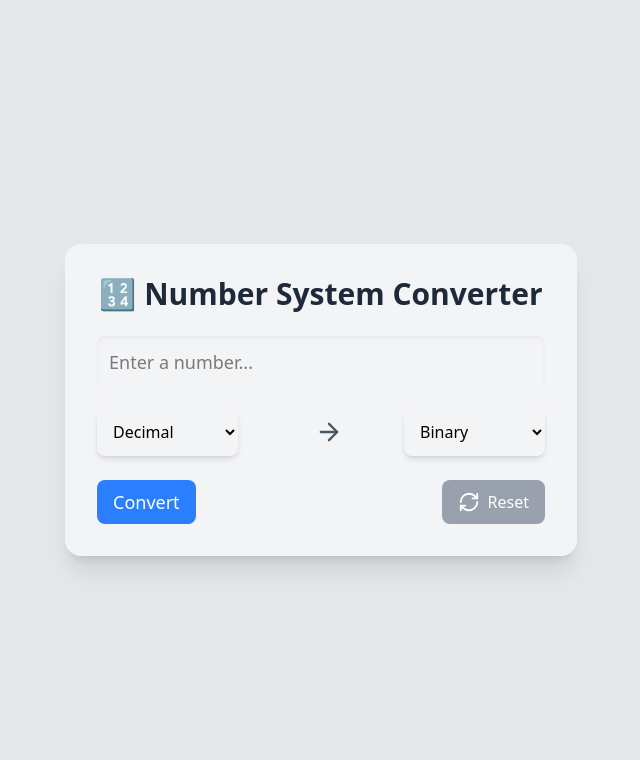
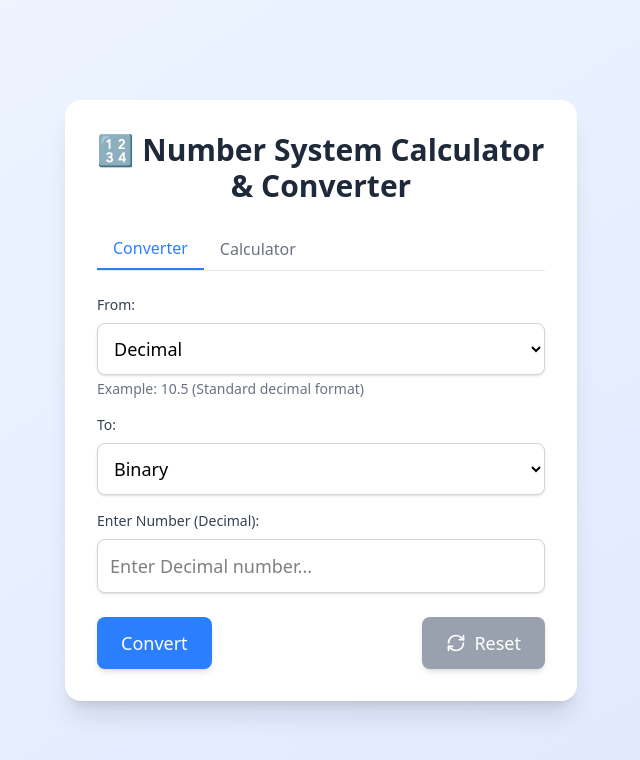
Before and after one commit to khushikumarigupta14/number-conversion-system, a React (Vite) app: page / in a window 1280 px wide. Shown: the top 760 px of the page, without its empty margins (319-959 px from the left). Built offline with nearby package versions, Linux system fonts and the light colour scheme.

Commit message:
feat: implement number system calculator with basic arithmetic operations and enhanced input validation

```diff
--- a/src/Convertor.jsx
+++ b/src/Convertor.jsx
@@ -1,141 +1,375 @@
 import React, { useState, useCallback } from "react";
-import { ArrowRight, RefreshCw } from "lucide-react";
+import { ArrowRight, RefreshCw, Plus, Minus, X, Divide } from "lucide-react";
 
 const Converter = () => {
-  const [inputValue, setInputValue] = useState("");
+  const [inputValue1, setInputValue1] = useState("");
+  const [inputValue2, setInputValue2] = useState("");
+  const [operation, setOperation] = useState("none");
   const [fromBase, setFromBase] = useState("decimal");
   const [toBase, setToBase] = useState("binary");
   const [result, setResult] = useState("");
   const [error, setError] = useState("");
+  const [activeTab, setActiveTab] = useState("converter");
 
   const bases = {
-    decimal: 10,
-    binary: 2,
-    octal: 8,
-    hexadecimal: 16,
+    decimal: { name: "Decimal", radix: 10 },
+    binary: { name: "Binary", radix: 2 },
+    octal: { name: "Octal", radix: 8 },
+    hexadecimal: { name: "Hexadecimal", radix: 16 },
   };
 
   const baseValidation = {
-    binary: /^[01]+$/,
-    octal: /^[0-7]+$/,
-    decimal: /^[0-9]+$/,
-    hexadecimal: /^[0-9A-Fa-f]+$/,
+    binary: /^[01]+(\.[01]+)?$/,
+    octal: /^[0-7]+(\.[0-7]+)?$/,
+    decimal: /^[0-9]+(\.[0-9]+)?$/,
+    hexadecimal: /^[0-9A-Fa-f]+(\.[0-9A-Fa-f]+)?$/,
   };
 
   const examples = {
-    binary: "Example: 1010 (Binary for 10)",
-    octal: "Example: 12 (Octal for 10)",
-    decimal: "Example: 10 (Standard decimal format)",
-    hexadecimal: "Example: A (Hexadecimal for 10)",
+    binary: "Example: 1010.101 (Binary for 10.625)",
+    octal: "Example: 12.4 (Octal for 10.5)",
+    decimal: "Example: 10.5 (Standard decimal format)",
+    hexadecimal: "Example: A.8 (Hexadecimal for 10.5)",
   };
 
-  const validateInput = (value, base) => {
+  const validateInput = (value, baseType) => {
     if (!value.trim()) {
       throw new Error("⚠️ Please enter a number.");
     }
 
-    if (!baseValidation[base].test(value)) {
-      throw new Error(`❌ Invalid input for ${base}. ${examples[base]}`);
+    if (!baseValidation[baseType].test(value)) {
+      throw new Error(
+        `❌ Invalid input for ${bases[baseType].name}. ${examples[baseType]}`
+      );
     }
   };
 
-  const convertNumber = useCallback(() => {
+  const parseNumber = (value, fromBase) => {
+    if (fromBase === "decimal") {
+      return parseFloat(value);
+    }
+
+    // Split into integer and fractional parts
+    const parts = value.split(".");
+    let integerPart = parts[0] || "0";
+    let fractionalPart = parts[1] || "0";
+
+    // Convert integer part
+    const integerValue = parseInt(integerPart, bases[fromBase].radix);
+
+    // Convert fractional part
+    let fractionalValue = 0;
+    for (let i = 0; i < fractionalPart.length; i++) {
+      const digit = parseInt(fractionalPart[i], bases[fromBase].radix);
+      fractionalValue += digit / Math.pow(bases[fromBase].radix, i + 1);
+    }
+
+    return integerValue + fractionalValue;
+  };
+
+  const convertToBase = (decimalValue, toBase) => {
+    if (toBase === "decimal") {
+      return decimalValue.toString();
+    }
+
+    const radix = bases[toBase].radix;
+
+    // Handle integer part
+    let integerPart = Math.floor(Math.abs(decimalValue));
+    let integerResult = integerPart.toString(radix).toUpperCase();
+
+    // Handle fractional part
+    let fractionalPart = Math.abs(decimalValue) - integerPart;
+    let fractionalResult = "";
+    const precision = 10; // Maximum digits after decimal point
+
+    for (let i = 0; i < precision && fractionalPart > 0; i++) {
+      fractionalPart *= radix;
+      const digit = Math.floor(fractionalPart);
+      fractionalResult += digit.toString(radix).toUpperCase();
+      fractionalPart -= digit;
+    }
+
+    // Handle negative numbers
+    const sign = decimalValue < 0 ? "-" : "";
+
+    return fractionalResult
+      ? `${sign}${integerResult}.${fractionalResult}`
+      : `${sign}${integerResult}`;
+  };
+
+  const performConversion = useCallback(() => {
     setError("");
     setResult("");
 
     try {
-      validateInput(inputValue, fromBase);
-
-      let decimalValue = parseInt(inputValue, bases[fromBase]);
-      let convertedValue = decimalValue.toString(bases[toBase]).toUpperCase();
-
+      validateInput(inputValue1, fromBase);
+      const decimalValue = parseNumber(inputValue1, fromBase);
+      const convertedValue = convertToBase(decimalValue, toBase);
       setResult(convertedValue);
     } catch (error) {
       setError(error.message);
     }
-  }, [inputValue, fromBase, toBase]);
+  }, [inputValue1, fromBase, toBase]);
+
+  const performCalculation = useCallback(() => {
+    setError("");
+    setResult("");
+
+    try {
+      if (operation === "none") {
+        throw new Error("Please select an operation");
+      }
+
+      validateInput(inputValue1, fromBase);
+      validateInput(inputValue2, fromBase);
+
+      const num1 = parseNumber(inputValue1, fromBase);
+      const num2 = parseNumber(inputValue2, fromBase);
+
+      let calculatedValue;
+      switch (operation) {
+        case "add":
+          calculatedValue = num1 + num2;
+          break;
+        case "subtract":
+          calculatedValue = num1 - num2;
+          break;
+        case "multiply":
+          calculatedValue = num1 * num2;
+          break;
+        case "divide":
+          if (num2 === 0) throw new Error("Division by zero is not allowed");
+          calculatedValue = num1 / num2;
+          break;
+        default:
+          throw new Error("Invalid operation");
+      }
+
+      const resultInBase = convertToBase(calculatedValue, fromBase);
+      setResult(resultInBase);
+    } catch (error) {
+      setError(error.message);
+    }
+  }, [inputValue1, inputValue2, operation, fromBase]);
+
+  const resetCalculator = () => {
+    setInputValue1("");
+    setInputValue2("");
+    setOperation("none");
+    setResult("");
+    setError("");
+  };
+
+  const OperationButton = ({ op, icon: Icon }) => (
+    <button
+      onClick={() => setOperation(op)}
+      className={`p-2 rounded-lg flex items-center justify-center ${
+        operation === op
+          ? "bg-blue-500 text-white"
+          : "bg-gray-200 hover:bg-gray-300"
+      }`}
+      aria-label={op}
+    >
+      <Icon size={20} />
+    </button>
+  );
 
   return (
-    <div className="flex flex-col items-center justify-center min-h-screen bg-gray-200 p-4 sm:p-6">
-      <div className="bg-gray-100 shadow-xl rounded-2xl p-6 sm:p-8 max-w-lg w-full">
+    <div className="flex flex-col items-center justify-center min-h-screen bg-gradient-to-br from-blue-50 to-indigo-100 p-4 sm:p-6">
+      <div className="bg-white shadow-xl rounded-2xl p-6 sm:p-8 max-w-lg w-full">
         <h1 className="text-2xl sm:text-3xl font-bold text-gray-800 text-center mb-6">
-          🔢 Number System Converter
+          🔢 Number System Calculator & Converter
         </h1>
 
-        {/* Input Field */}
-        <input
-          type="text"
-          value={inputValue}
-          onChange={(e) => setInputValue(e.target.value)}
-          className="w-full p-3 border-none rounded-lg text-lg bg-gray-100 shadow-inner focus:outline-none focus:ring-2 focus:ring-blue-400"
-          placeholder="Enter a number..."
-          aria-label="Enter number"
-        />
+        {/* Tabs */}
+        <div className="flex mb-6 border-b border-gray-200">
+          <button
+            onClick={() => setActiveTab("converter")}
+            className={`py-2 px-4 font-medium ${
+              activeTab === "converter"
+                ? "text-blue-500 border-b-2 border-blue-500"
+                : "text-gray-500 hover:text-gray-700"
+            }`}
+          >
+            Converter
+          </button>
+          <button
+            onClick={() => setActiveTab("calculator")}
+            className={`py-2 px-4 font-medium ${
+              activeTab === "calculator"
+                ? "text-blue-500 border-b-2 border-blue-500"
+                : "text-gray-500 hover:text-gray-700"
+            }`}
+          >
+            Calculator
+          </button>
+        </div>
 
-        {/* Base Selection */}
-        <div className="flex flex-col sm:flex-row items-center justify-between mt-5 space-y-3 sm:space-y-0 sm:space-x-4">
+        {activeTab === "converter" ? (
+          <>
+            {/* Converter UI */}
+            <div className="mb-4">
+              <label className="block text-sm font-medium text-gray-700 mb-2">
+                From:
+              </label>
               <select
                 value={fromBase}
                 onChange={(e) => setFromBase(e.target.value)}
-            className="p-3 bg-gray-100 shadow-md rounded-lg focus:outline-none focus:ring-2 focus:ring-blue-400 w-full sm:w-auto"
-            aria-label="Select source base"
+                className="w-full p-3 border border-gray-300 rounded-lg text-lg bg-white shadow-sm focus:outline-none focus:ring-2 focus:ring-blue-400 focus:border-transparent"
+                aria-label="Select source number base"
               >
                 {Object.keys(bases).map((key) => (
                   <option key={key} value={key}>
-                {key.charAt(0).toUpperCase() + key.slice(1)}
+                    {bases[key].name}
                   </option>
                 ))}
               </select>
+              <p className="mt-1 text-sm text-gray-500">{examples[fromBase]}</p>
+            </div>
 
-          <ArrowRight size={28} className="text-gray-600 mx-2" />
-
+            <div className="mb-4">
+              <label className="block text-sm font-medium text-gray-700 mb-2">
+                To:
+              </label>
               <select
                 value={toBase}
                 onChange={(e) => setToBase(e.target.value)}
-            className="p-3 bg-gray-100 shadow-md rounded-lg focus:outline-none focus:ring-2 focus:ring-blue-400 w-full sm:w-auto"
-            aria-label="Select target base"
+                className="w-full p-3 border border-gray-300 rounded-lg text-lg bg-white shadow-sm focus:outline-none focus:ring-2 focus:ring-blue-400 focus:border-transparent"
+                aria-label="Select target number base"
               >
                 {Object.keys(bases).map((key) => (
                   <option key={key} value={key}>
-                {key.charAt(0).toUpperCase() + key.slice(1)}
+                    {bases[key].name}
                   </option>
                 ))}
               </select>
             </div>
 
+            <div className="mb-6">
+              <label className="block text-sm font-medium text-gray-700 mb-2">
+                Enter Number ({bases[fromBase].name}):
+              </label>
+              <input
+                type="text"
+                value={inputValue1}
+                onChange={(e) => setInputValue1(e.target.value)}
+                className="w-full p-3 border border-gray-300 rounded-lg text-lg bg-white shadow-sm focus:outline-none focus:ring-2 focus:ring-blue-400 focus:border-transparent"
+                placeholder={`Enter ${bases[fromBase].name} number...`}
+                aria-label="Enter number"
+              />
+            </div>
+          </>
+        ) : (
+          <>
+            {/* Calculator UI */}
+            <div className="mb-4">
+              <label className="block text-sm font-medium text-gray-700 mb-2">
+                Number System:
+              </label>
+              <select
+                value={fromBase}
+                onChange={(e) => setFromBase(e.target.value)}
+                className="w-full p-3 border border-gray-300 rounded-lg text-lg bg-white shadow-sm focus:outline-none focus:ring-2 focus:ring-blue-400 focus:border-transparent"
+                aria-label="Select number base"
+              >
+                {Object.keys(bases).map((key) => (
+                  <option key={key} value={key}>
+                    {bases[key].name}
+                  </option>
+                ))}
+              </select>
+              <p className="mt-1 text-sm text-gray-500">{examples[fromBase]}</p>
+            </div>
+
+            <div className="mb-4">
+              <label className="block text-sm font-medium text-gray-700 mb-2">
+                First Number:
+              </label>
+              <input
+                type="text"
+                value={inputValue1}
+                onChange={(e) => setInputValue1(e.target.value)}
+                className="w-full p-3 border border-gray-300 rounded-lg text-lg bg-white shadow-sm focus:outline-none focus:ring-2 focus:ring-blue-400 focus:border-transparent"
+                placeholder={`Enter ${bases[fromBase].name} number...`}
+                aria-label="Enter first number"
+              />
+            </div>
+
+            <div className="flex justify-center space-x-2 my-4">
+              <OperationButton op="add" icon={Plus} />
+              <OperationButton op="subtract" icon={Minus} />
+              <OperationButton op="multiply" icon={X} />
+              <OperationButton op="divide" icon={Divide} />
+            </div>
+
+            <div className="mb-6">
+              <label className="block text-sm font-medium text-gray-700 mb-2">
+                Second Number:
+              </label>
+              <input
+                type="text"
+                value={inputValue2}
+                onChange={(e) => setInputValue2(e.target.value)}
+                className="w-full p-3 border border-gray-300 rounded-lg text-lg bg-white shadow-sm focus:outline-none focus:ring-2 focus:ring-blue-400 focus:border-transparent"
+                placeholder={`Enter ${bases[fromBase].name} number...`}
+                aria-label="Enter second number"
+              />
+            </div>
+          </>
+        )}
+
         {/* Buttons */}
         <div className="flex flex-col sm:flex-row justify-between mt-6 space-y-3 sm:space-y-0 sm:space-x-4">
           <button
-            onClick={convertNumber}
-            className="w-full sm:w-auto px-4 py-2 bg-blue-500 text-white text-lg rounded-lg hover:bg-blue-600 transition-all duration-300"
+            onClick={
+              activeTab === "converter" ? performConversion : performCalculation
+            }
+            className="w-full sm:w-auto px-6 py-3 bg-blue-500 text-white text-lg font-medium rounded-lg hover:bg-blue-600 transition-all duration-300 shadow-md hover:shadow-lg"
           >
-            Convert
+            {activeTab === "converter" ? "Convert" : "Calculate"}
           </button>
 
           <button
-            onClick={() => {
-              setInputValue("");
-              setResult("");
-              setError("");
-            }}
-            className="w-full sm:w-auto px-4 py-2 bg-gray-400 text-white rounded-lg hover:bg-gray-500 transition-all duration-300 flex items-center justify-center"
+            onClick={resetCalculator}
+            className="w-full sm:w-auto px-6 py-3 bg-gray-400 text-white text-lg font-medium rounded-lg hover:bg-gray-500 transition-all duration-300 shadow-md hover:shadow-lg flex items-center justify-center"
           >
-            <RefreshCw size={22} className="mr-2" />
+            <RefreshCw size={20} className="mr-2" />
             Reset
           </button>
         </div>
 
         {/* Result & Error Message */}
         {error && (
-          <p className="mt-4 text-red-600 text-center font-semibold bg-red-100 p-2 rounded-lg shadow-md">
-            {error}
-          </p>
+          <div className="mt-6 p-4 bg-red-50 border border-red-200 rounded-lg">
+            <p className="text-red-600 font-medium">{error}</p>
+          </div>
         )}
 
         {result && (
-          <p className="mt-4 text-lg text-center font-semibold text-green-600 bg-green-100 p-3 rounded-lg shadow-md">
-            ✅ Converted Value: {result}
+          <div className="mt-6 p-4 bg-green-50 border border-green-200 rounded-lg">
+            <p className="text-sm font-medium text-gray-700 mb-1">Result:</p>
+            <p className="text-2xl font-bold text-green-600 break-all">
+              {result}
             </p>
+            {activeTab === "converter" && (
+              <p className="mt-2 text-sm text-gray-500">
+                {bases[fromBase].name} to {bases[toBase].name} conversion
+              </p>
+            )}
+            {activeTab === "calculator" && (
+              <p className="mt-2 text-sm text-gray-500">
+                {operation === "add" &&
+                  `${inputValue1} + ${inputValue2} = ${result}`}
+                {operation === "subtract" &&
+                  `${inputValue1} - ${inputValue2} = ${result}`}
+                {operation === "multiply" &&
+                  `${inputValue1} × ${inputValue2} = ${result}`}
+                {operation === "divide" &&
+                  `${inputValue1} ÷ ${inputValue2} = ${result}`}
+              </p>
+            )}
+          </div>
         )}
       </div>
     </div>
```
Lines whose indentation alone changed are shown as unchanged.
